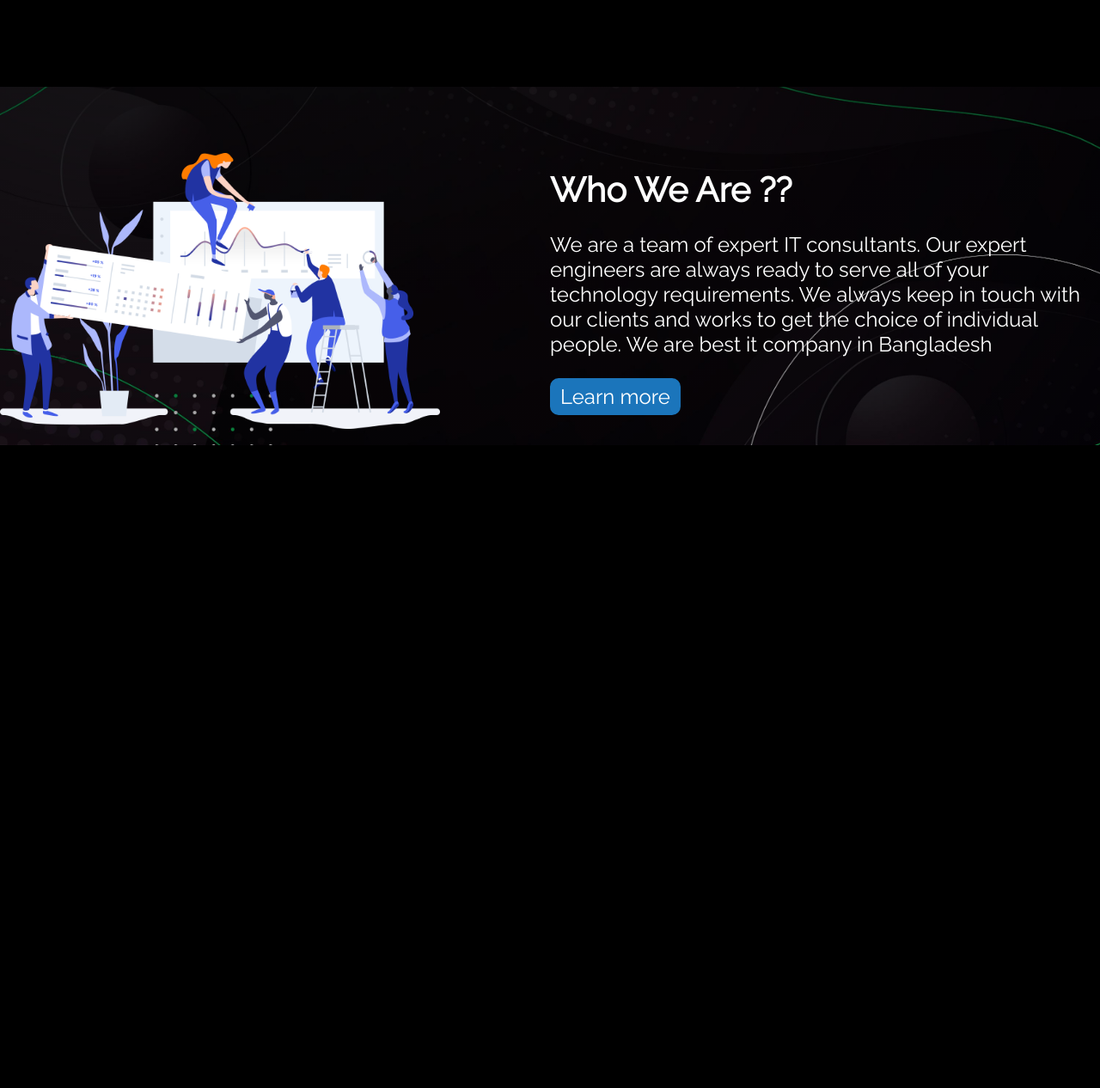
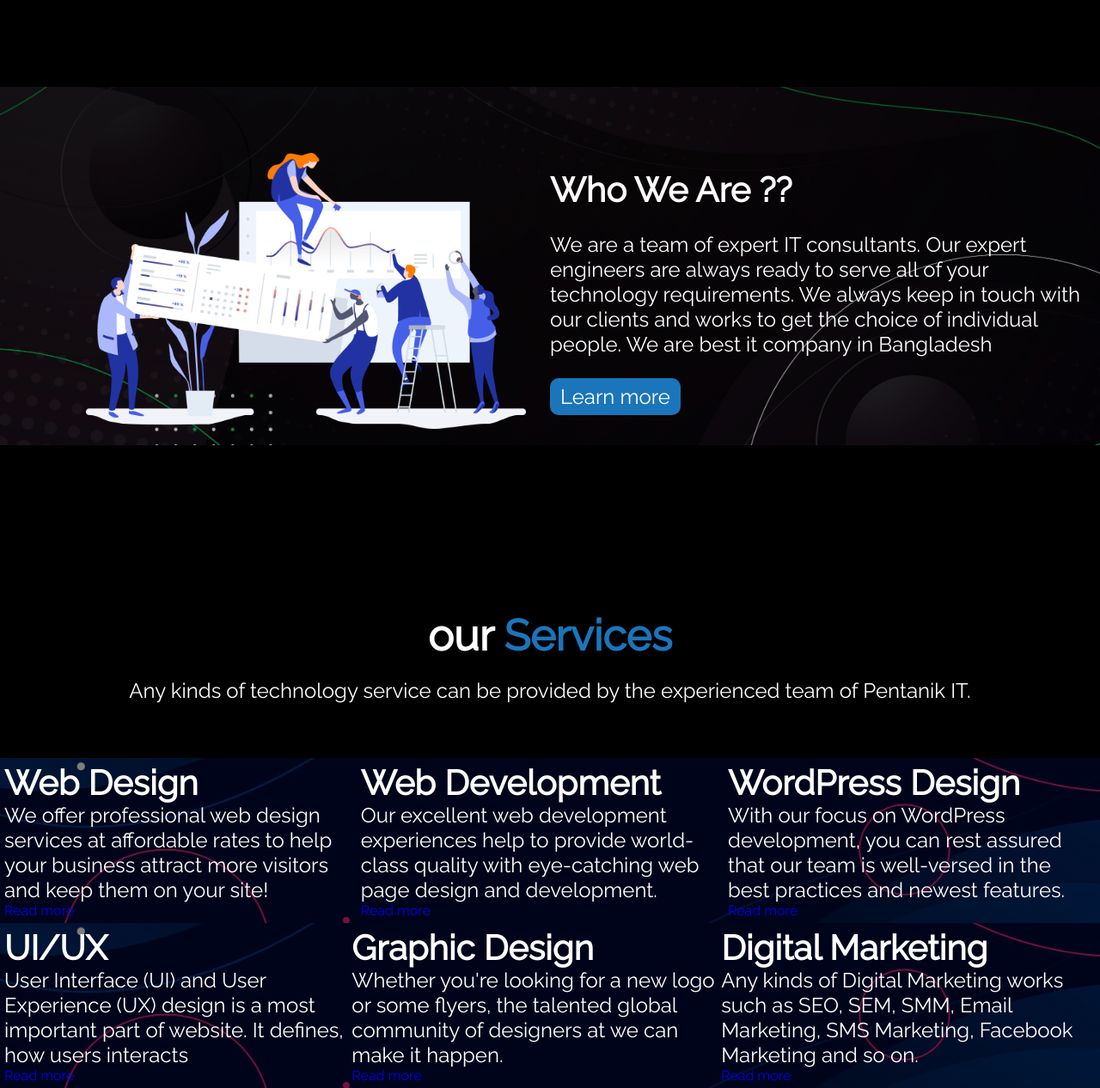
Before and after one commit to risosi/website, a plain HTML site: page index.html in a window 1280 px wide. Shown: the part 1675-2941 px from the top of the page at 86% size. Before the commit the page ends 2321 px from the top, so only its background shows below. Drawn offline with Linux system fonts and the light colour scheme.

```diff
--- a/Styles/HomePage.css
+++ b/Styles/HomePage.css
@@ -170,6 +170,7 @@ a{
 }
 .who-we-are .flex img{
     width: 80%;
+    transition: 0.8s;
 }
 .greeting .welcome h1{
     text-align: center;
@@ -181,3 +182,44 @@ a{
 .who-we-are .who-we-are-1 *{
     text-align: right;
 }
+.greeting #move_left{
+    transform: translateX(100px);
+    opacity: 0;
+    transition: 1s;
+}
+.greeting #move_left.active{
+    transform: translateX(-100px);
+    opacity: 1;
+}
+.greeting #move_right{
+    transform: translateX(-100px);
+    opacity: 0;
+    transition: 1s;
+}
+.greeting #move_right.active{
+    transform: translateX(100px);
+    opacity: 1;
+}
+
+
+
+
+.services .heading{
+    text-align: center;
+    margin: 5% auto;
+    width: 85%;
+}
+.services .heading *{
+    margin: 20px 0;
+}
+
+.services .card-group{
+    display: flex;
+    justify-content: center;
+    align-items: center;
+    padding: 5px;
+    background-image: linear-gradient(rgba(0,0,0,0.5),rgba(0,0,0,0.5)), url(../images/bg.jpg);
+    background-repeat: no-repeat;
+    background-position: center;
+    background-size: cover;
+}
--- a/index.html
+++ b/index.html
@@ -50,12 +50,12 @@
                         <p>We provide one-stop solution for website design, Web development, UI/UX design, mobile applications, Graphic design and Digital Marketing. With experienced developers and designers, we are a powerful team who can build solutions that will not only drive traffics to your website but will increase conversion and sales.</p>
                         <a href="#" class="explor-button">Learn more</a>
                     </div>
-                    <div class="half-width">
+                    <div id="move_left" class="half-width">
                         <img src="images/slider-img.png" alt="what we do? example image">
                     </div>
                 </div>
                 <div class="who-we-are-2 flex">
-                    <div class="half-width">
+                    <div id="move_right" class="half-width">
                         <img src="images/section_06.png" alt="">
                     </div>
                     <div class="half-width">
@@ -66,13 +66,69 @@
                 </div>
             </div>
         </section>
+        <section class="services">
+            <div class="heading">
+                <h1>our <span class="color-pentanik">Services</span></h1>
+                <p>Any kinds of technology service can be provided by the experienced team of Pentanik IT.</p>
+            </div>
+            <div class="card-group">
+                <div class="card">
+                    <h2>Web Design</h2>
+                    <p>We offer professional web design services at affordable rates to help your business attract more visitors and keep them on your site!</p>
+                    <a href="#">Read more</a>
+                </div>
+                <div class="card">
+                    <h2>Web Development</h2>
+                    <p>Our excellent web development experiences help to provide world-class quality with eye-catching web page design and development.</p>
+                    <a href="#">Read more</a>
+                </div>
+                <div class="card">
+                    <h2>WordPress Design</h2>
+                    <p>With our focus on WordPress development, you can rest assured that our team is well-versed in the best practices and newest features.</p>
+                    <a href="#">Read more</a>
+                </div>
+            </div>
+            <div class="card-group">
+                <div class="card">
+                    <h2>UI/UX</h2>
+                    <p>User Interface (UI) and User Experience (UX) design is a most important part of website. It defines, how users interacts</p>
+                    <a href="#">Read more</a>
+                </div>
+                <div class="card">
+                    <h2>Graphic Design</h2>
+                    <p>Whether you're looking for a new logo or some flyers, the talented global community of designers at we can make it happen.</p>
+                    <a href="#">Read more</a>
+                </div>
+                <div class="card">
+                    <h2>Digital Marketing</h2>
+                    <p>Any kinds of Digital Marketing works such as SEO, SEM, SMM, Email Marketing, SMS Marketing, Facebook Marketing and so on.</p>
+                    <a href="#">Read more</a>
+                </div>
+            </div>
+        </section>
     </main>
 
 
 
 
 
+    <script>
+        //fency animation
 
+        let left_div = document.getElementById('move_left');
+        let right_div = document.getElementById('move_right');
+        function $anim_move_left_right(e){
+            left_div.classList.forEach((item)=>{
+            if (item!=='active'){
+                setTimeout(()=>{
+                left_div.classList.add('active');
+                right_div.classList.add('active');
+                },1000)
+            }
+            });
+        }
+        window.addEventListener('scroll',$anim_move_left_right)
+    </script>
 
 </body>
 </html>
```
